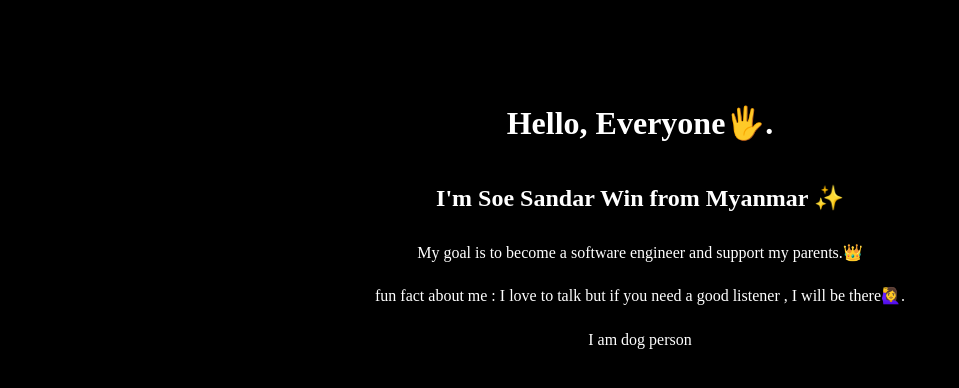
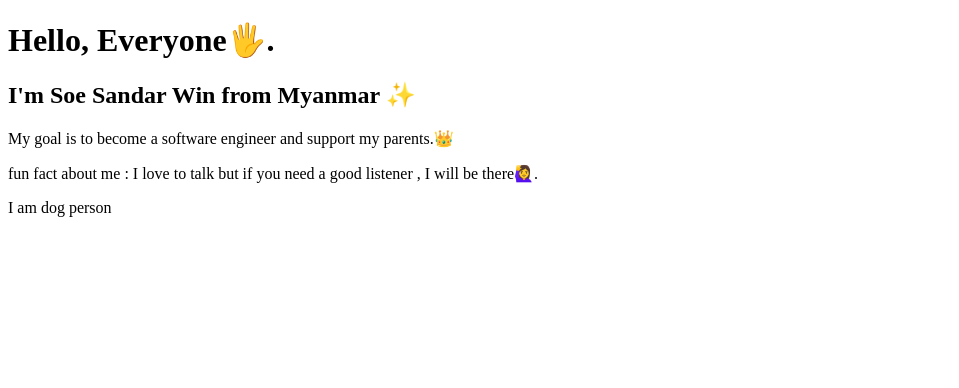
Before and after one commit to soesandarwin2201/Hello_world, a plain HTML site: page index.html in a window 1280 px wide. Shown: the whole page, without its empty margins (0-959 px from the left). Drawn offline with Linux system fonts and the light colour scheme.

Commit message:
modify the css file

```diff
--- a/styles.css
+++ b/styles.css
@@ -1,25 +1,3 @@
-* {
-  margin: 0;
-  padding: 0;
-  box-sizing: border-box;
-  text-align: center;
-  background-color: black;
-  color: #fff;
-  line-height: 2.7;
+h1 {
+  color: #000;
 }
-
-div {
-  margin-top: 5rem;
-}
-
-h1 {
-  font-size: 2rem;
-}
-
-h2 {
-  font-size: 1.5rem;
-}
-
-p {
-  font-size: 1rem;
-}
```
